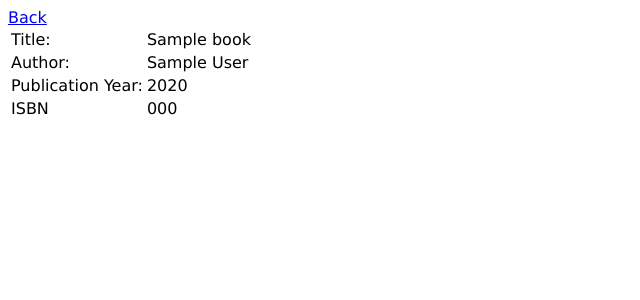
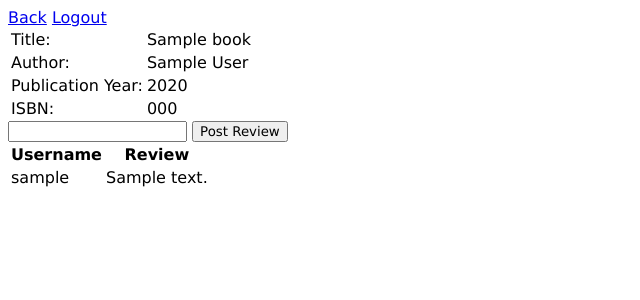
Before and after one commit to adamreidsmith/ENGO651-project1, a Flask app: template templates/book.html in a window 1280 px wide. Shown: the top 300 px of the page, without its empty margins (0-640 px from the left). Run offline with Flask 2, Linux system fonts and the light colour scheme; the template is opened without the code that fills it: most values are stand-ins (such as "Sample title", 1, 10 or a date in 2020).

Commit message:
updated search and book pages

```diff
--- a/application.py
+++ b/application.py
@@ -31,6 +31,10 @@ def index():
 @app.route('/search', methods=['POST', 'GET'])
 def search():
 
+    if session.get('current_user') is None:
+        pass
+        # Link back to login page
+
     if request.method == 'GET':
         return render_template('search.html', results=None)
 
@@ -54,11 +58,31 @@ def search():
 
 
 # The book page
-@app.route('/book/<string:isbn>')
+@app.route('/book/<string:isbn>', methods=['GET', 'POST'])
 def book(isbn):
 
+    if session.get('current_user') is None:
+        pass
+        # Link back to login page
+
+    if request.method == 'POST':
+        # If a post request is sent, add the posted review to the reviews table in the database
+        review = request.form.get('review')
+        if review != '':
+            db.execute(text('INSERT INTO reviews (review, username, book_isbn) VALUES (:review, :user, :isbn)'),
+                {'review': review, 'user': session['current_user'], 'isbn': isbn})
+
     # Get the book corresponding to the isbn
-    book = db.execute(text(f"SELECT * FROM books WHERE isbn = '{isbn}'")).fetchone()
+    book = db.execute(text(f"SELECT * FROM books WHERE isbn = '{isbn}';")).fetchone()
+
+    # Get all current review information for the book
+    reviews = db.execute(text(f"SELECT review, username FROM reviews WHERE reviews.book_isbn = '{isbn}';")).fetchall()
 
     # Render the book page
-    return render_template('book.html', book=book)
+    return render_template('book.html', book=book, reviews=reviews)
+
+
+@app.route('/logout')
+def logout():
+    session.pop('current_user')
+    # Link back to main page
--- a/import.py
+++ b/import.py
@@ -24,8 +24,7 @@ def main():
 
     CREATE TABLE users (
         username VARCHAR PRIMARY KEY,
-        password VARCHAR NOT NULL,
-        name VARCHAR NOT NULL
+        password VARCHAR NOT NULL
     );
 
     CREATE TABLE reviews (
@@ -44,7 +43,7 @@ def main():
         next(reader)
         for isbn, title, author, year in reader:
             db.execute(text('INSERT INTO books (isbn, title, author, year) VALUES (:isbn, :title, :author, :year)'),
-             {'isbn': isbn, 'title': title, 'author': author, 'year': int(year)})
+                {'isbn': isbn, 'title': title, 'author': author, 'year': int(year)})
         db.commit()
 
 if __name__ == '__main__':
--- a/templates/book.html
+++ b/templates/book.html
@@ -6,9 +6,10 @@
 <body>
     <div class="header">
         <a href="{{ url_for('search') }}">Back</a>
+        <a href="{{ url_for('logout') }}">Logout</a>
     </div>
     <div id="book-info-container">
-        <table>
+        <table class="book-info">
             <tr>
                 <td>Title:</td>
                 <td>{{ book.title }}</td>
@@ -22,9 +23,33 @@
                 <td>{{ book.year }}</td>
             </tr>
             <tr>
-                <td>ISBN</td>
+                <td>ISBN:</td>
                 <td>{{ book.isbn }}</td>
             </tr>
         </table>
     </div>
+    <div id="review-input">
+        <form id="review-form" action="{{ url_for('book', isbn=book.isbn) }}" method="post">
+            <input id="review-text-field" type="text", name="review">
+            <input id="review-submit-button" type="Submit" value="Post Review">
+        </form>
+    </div>
+    <div id="review-table">
+        {% if reviews|length > 0 %}
+            <table class="review-info">
+                <tr>
+                    <th>Username</th>
+                    <th>Review</th>
+                </tr>
+                {% for review in reviews %}
+                <tr>
+                    <td>{{ review.username }}</td>
+                    <td>{{ review.review }}</td>
+                </tr>
+                {% endfor %}
+            </table>
+        {% else %}
+            <p>This book has no reviews.</p>
+        {% endif %}
+    </div>
 </body>
--- a/templates/search.html
+++ b/templates/search.html
@@ -4,6 +4,9 @@
     <link rel="stylesheet" type="text/css" href="{{ url_for('static', filename='style.css') }}"/>
 </head>
 <body>
+    <div class="header">
+        <a href="{{ url_for('logout') }}">Logout</a>
+    </div>
     <div id="search-bar-container">
         <form id="search-form" action="{{ url_for('search') }}" method="post">
             <input id="search-bar" type="text" name="query" placeholder="Search for a book, author, or isbn...">
@@ -11,7 +14,6 @@
             <input id="search-button" type="Submit" value="Search">
         </form>
     </div>
-
     <div id="search-results-container">
         {% if results is not none %}
             <div>
```
